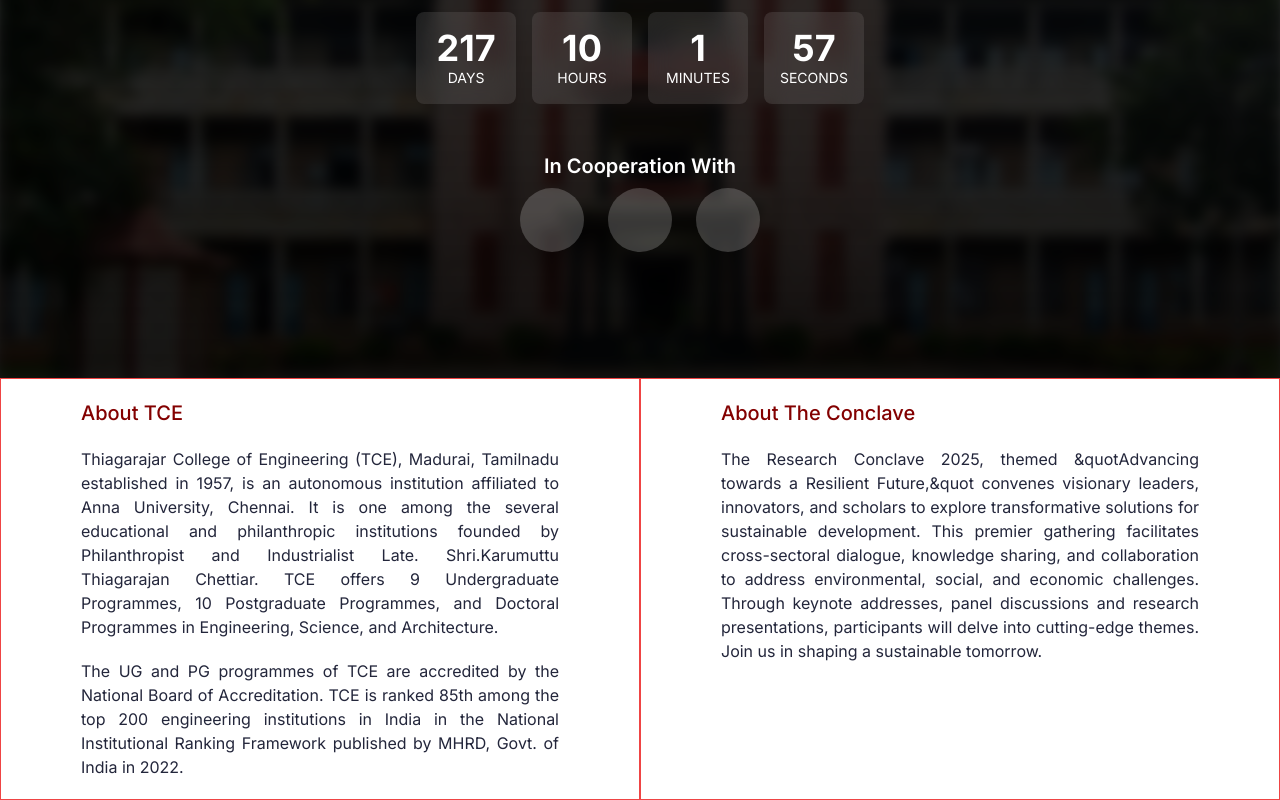
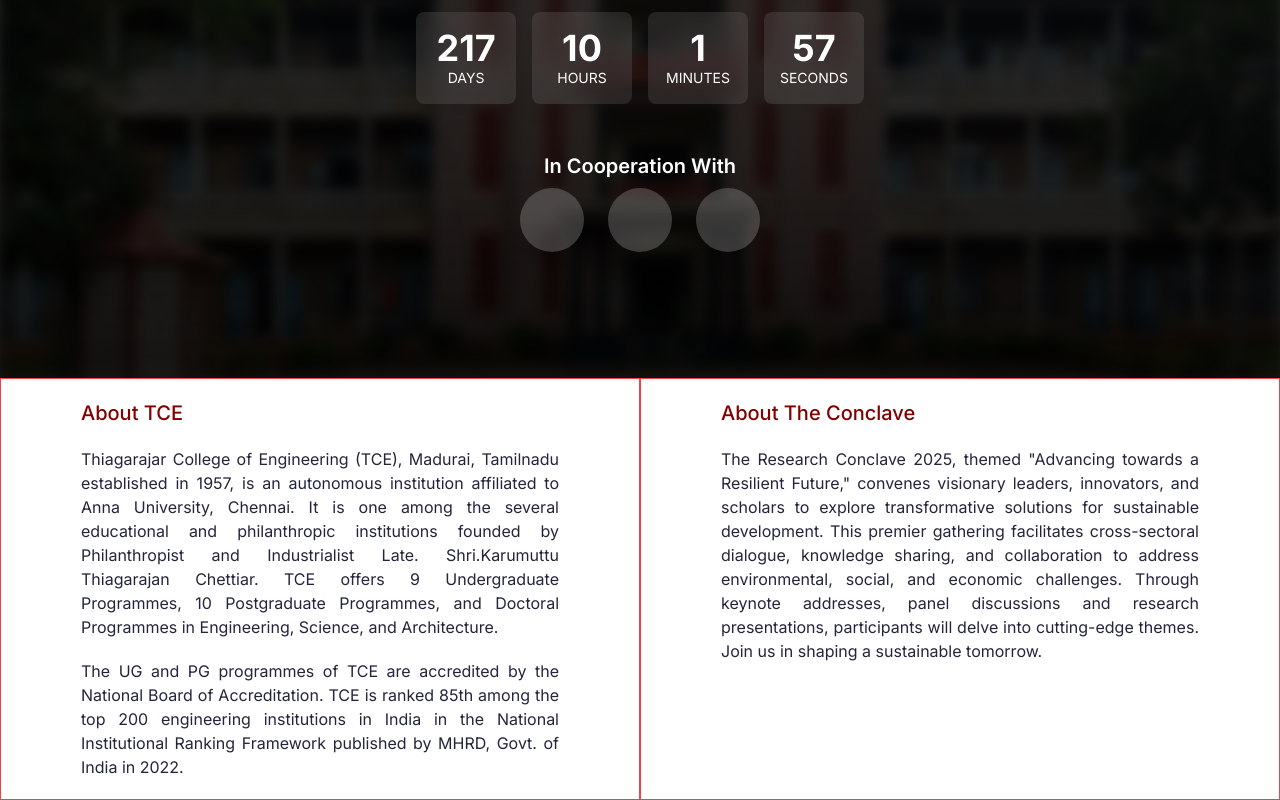
Before and after one commit to kmrsanthosh/TCEResearchConclave, a Next.js app: page / in a window 1280 px wide. Shown: the part 512-1312 px from the top of the page. Built offline with nearby package versions, Linux system fonts and the light colour scheme.

Commit message:
Solved Syntax Error With &quot

```diff
--- a/components/Home/About.tsx
+++ b/components/Home/About.tsx
@@ -29,8 +29,8 @@ const About = () => {
           About The Conclave
         </h1>
         <p>
-          The Research Conclave 2025, themed &quotAdvancing towards a Resilient
-          Future,&quot convenes visionary leaders, innovators, and scholars to
+          The Research Conclave 2025, themed &quot;Advancing towards a Resilient
+          Future,&quot; convenes visionary leaders, innovators, and scholars to
           explore transformative solutions for sustainable development. This
           premier gathering facilitates cross-sectoral dialogue, knowledge
           sharing, and collaboration to address environmental, social, and
```
